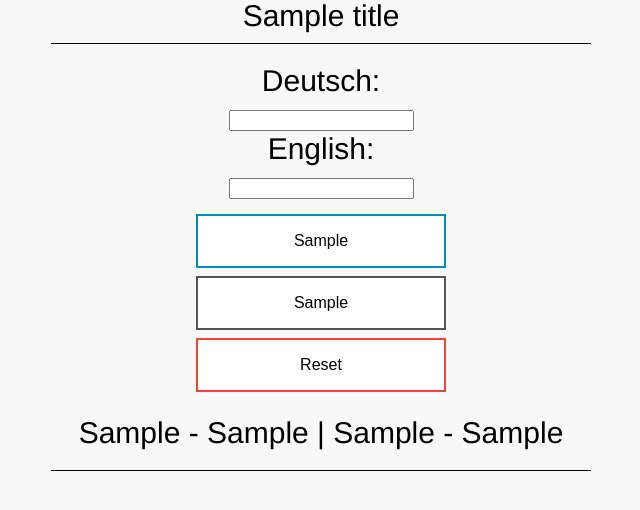
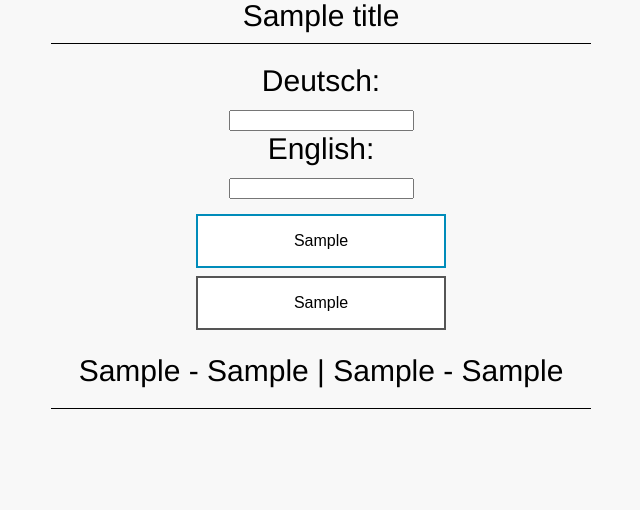
Before and after one commit to imehrez/master-german, a Flask app: template master-german/master-german/templates/index.html in a window 1280 px wide. Shown: the part 64-574 px from the top of the page, without its empty margins (319-959 px from the left). Run offline with Flask 2, Linux system fonts and the light colour scheme; the template is opened without the code that fills it: most values are stand-ins (such as "Sample title", 1, 10 or a date in 2020).

Commit message:
update UI

```diff
--- a/master-german/master-german/templates/index.html
+++ b/master-german/master-german/templates/index.html
@@ -22,9 +22,8 @@
             English:<br> <input type="text" name="english">
         </form>
         <div id="space"></div>
-        <button name="vote" value="{{button1}}" onclick="send()" class="button button1">{{button1}}</button>
-        <button name="vote" value="{{button2}}" onclick="send()" class="button button2">{{button2}}</button>
-        <button name="vote" value="reset" onclick="send()" class="button button3">Reset</button>
+        <button name="Add to dictionary" value="{{button1}}" onclick="send()" class="button button1">{{button1}}</button>
+        <button name="Read from dictionary" value="{{button2}}" onclick="send()" class="button button2">{{button2}}</button>
         <div id="space"></div>
         <div id="space"></div>
         <div id="results"> {{button1}} - {{ value1 }} | {{button2}} - {{ value2 }} </div>
```
